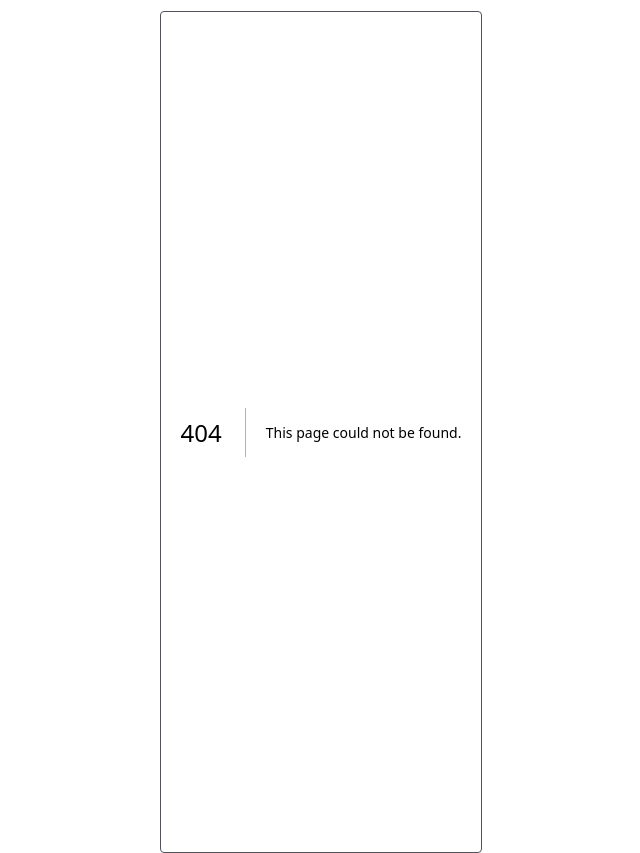
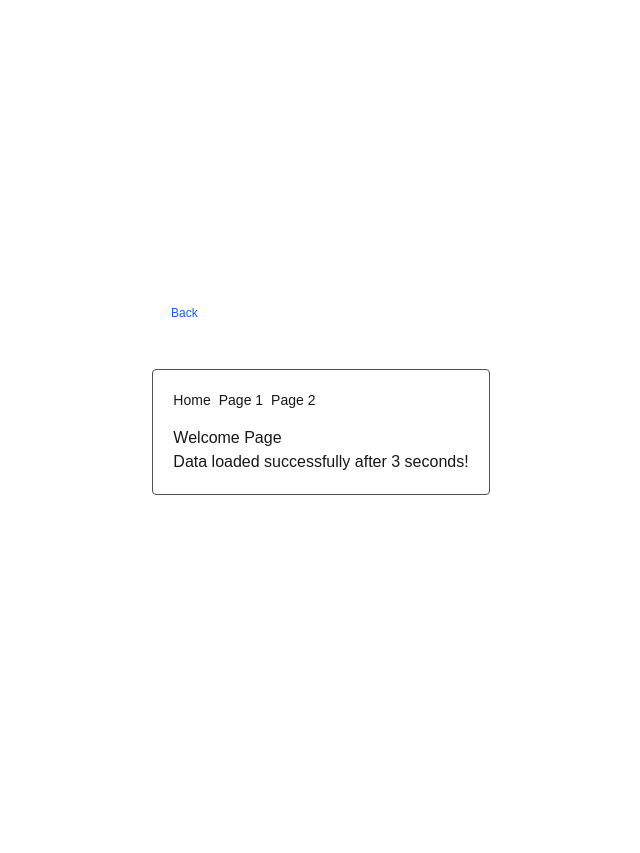
Before and after one commit to aziznal/next-with-react-router, a Next.js app: page /react-router in a window 1280 px wide. Before the commit this address had no page. Shown: the whole page, without its empty margins (319-959 px from the left). After the commit the page ends 800 px from the top, so only its background shows below. Built offline with nearby package versions, Linux system fonts and the light colour scheme.

Commit message:
demystify

```diff
--- a/app/page.tsx
+++ b/app/page.tsx
@@ -3,7 +3,7 @@ export default function Page() {
     <div className="flex gap-12">
       <a href="/app-router">Try Next Router</a>
 
-      <a href="/mystery-router">Try Mystery Router</a>
+      <a href="/react-router">Try React Router</a>
     </div>
   );
 }
--- a/app/mystery-router/[[...params]]/App.tsx
+++ b/app/react-router/[[...params]]/App.tsx
@@ -10,7 +10,7 @@ export default function App() {
     <BrowserRouter>
       <Routes>
         <Route
-          path="/mystery-router"
+          path="/react-router"
           element={
             <SuspenseWrapper>
               <WelcomePage />
@@ -19,7 +19,7 @@ export default function App() {
         />
 
         <Route
-          path="/mystery-router/page-1"
+          path="/react-router/page-1"
           element={
             <SuspenseWrapper>
               <Page1 />
@@ -27,7 +27,7 @@ export default function App() {
           }
         />
         <Route
-          path="/mystery-router/page-2"
+          path="/react-router/page-2"
           element={
             <SuspenseWrapper>
               <Page2 />
--- a/components/ReactRouterNav.tsx
+++ b/components/ReactRouterNav.tsx
@@ -5,7 +5,7 @@ export const ReactRouterNav = () => {
     <div className="text-sm flex gap-2 mb-4">
       <Link
         to={{
-          pathname: "/mystery-router",
+          pathname: "/react-router",
         }}
       >
         Home
@@ -13,7 +13,7 @@ export const ReactRouterNav = () => {
 
       <Link
         to={{
-          pathname: "/mystery-router/page-1",
+          pathname: "/react-router/page-1",
         }}
       >
         Page 1
@@ -21,7 +21,7 @@ export const ReactRouterNav = () => {
 
       <Link
         to={{
-          pathname: "/mystery-router/page-2",
+          pathname: "/react-router/page-2",
         }}
       >
         Page 2
```
Also changed, not shown: app/react-router/[[...params]]/page.tsx (renamed from app/mystery-router/[[...params]]/page.tsx).
